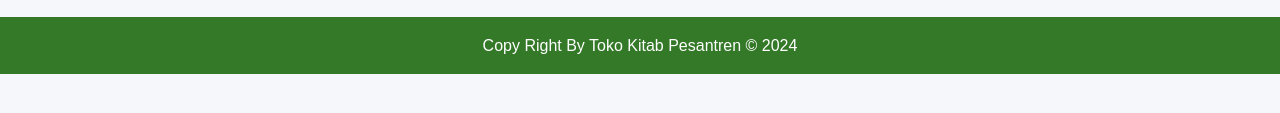
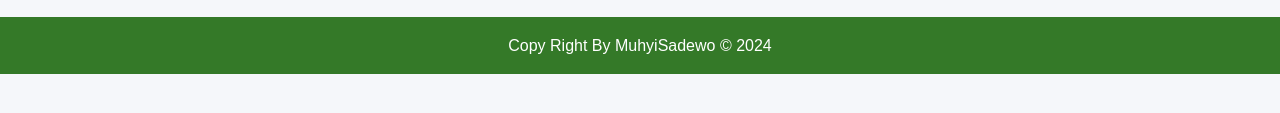
Before and after one commit to Muhyisadewo/Ozile, a plain HTML site: page Galeri1.html in a window 1280 px wide. Shown: the part 587-700 px from the top of the page. Drawn offline with Linux system fonts and the light colour scheme.

Commit message:
Update Galeri1.html

```diff
--- a/Galeri1.html
+++ b/Galeri1.html
@@ -112,7 +112,7 @@
 
 
     <footer>
-        <p>Copy Right By Toko Kitab Pesantren &copy; 2024</p>
+        <p>Copy Right By MuhyiSadewo &copy; 2024</p>
     </footer>
 </body>
 </html>
```
